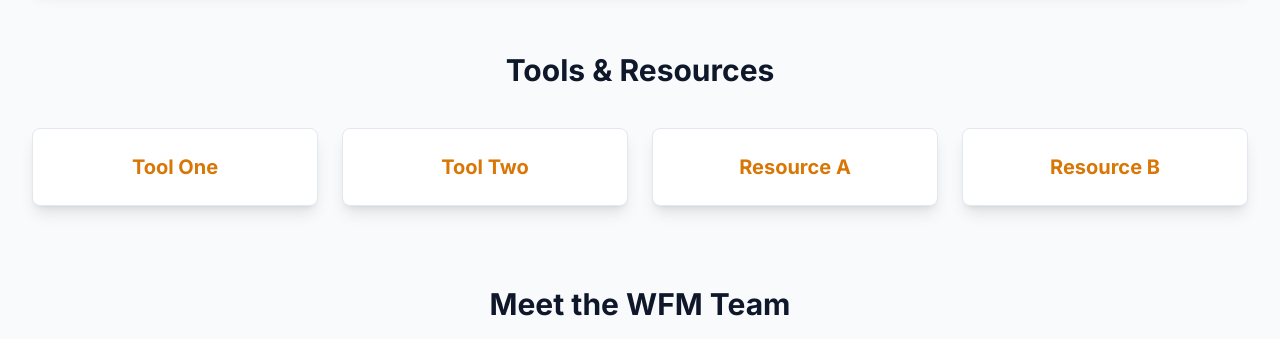
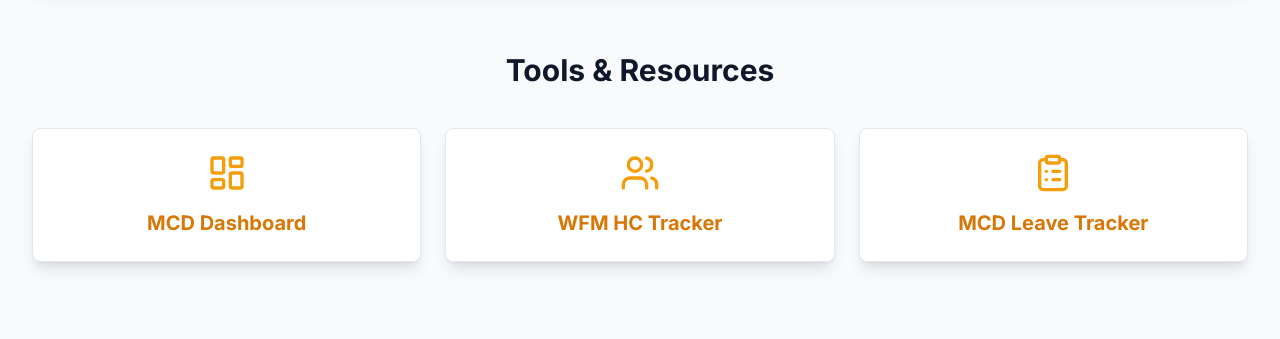
Before and after one commit to peejaygee21/wfm-processes, a plain HTML site: page mcdonalds-hub.html in a window 1280 px wide. Shown: the part 4040-4379 px from the top of the page. Drawn offline with nearby package versions, Linux system fonts and the light colour scheme.

Commit message:
Update mcdonalds-hub.html

```diff
--- a/mcdonalds-hub.html
+++ b/mcdonalds-hub.html
@@ -187,11 +187,22 @@
         <!-- Tools & Resources -->
         <section id="tools" class="mb-20">
              <h2 class="text-3xl font-bold text-center text-slate-900 mb-10">Tools & Resources</h2>
-             <div class="grid grid-cols-1 sm:grid-cols-2 lg:grid-cols-4 gap-6 text-center">
-                 <div class="bg-white p-6 rounded-lg shadow-lg border border-slate-200"><h3 class="text-xl font-bold text-amber-600">Tool One</h3></div>
-                 <div class="bg-white p-6 rounded-lg shadow-lg border border-slate-200"><h3 class="text-xl font-bold text-amber-600">Tool Two</h3></div>
-                 <div class="bg-white p-6 rounded-lg shadow-lg border border-slate-200"><h3 class="text-xl font-bold text-amber-600">Resource A</h3></div>
-                 <div class="bg-white p-6 rounded-lg shadow-lg border border-slate-200"><h3 class="text-xl font-bold text-amber-600">Resource B</h3></div>
+             <div class="grid grid-cols-1 sm:grid-cols-2 lg:grid-cols-3 gap-6 text-center">
+                 <!-- MCD Dashboard -->
+                 <a href="https://lookerstudio.google.com/u/0/reporting/620dc5bd-6bf7-4cca-8568-327bb0c797af/page/p_w6250fc6pc" target="_blank" rel="noopener noreferrer" class="group bg-white p-6 rounded-lg shadow-lg border border-slate-200 hover:border-amber-400 hover:shadow-xl transition-all duration-300 transform hover:-translate-y-1 flex flex-col items-center justify-center">
+                     <i data-lucide="layout-dashboard" class="w-10 h-10 text-amber-500 mb-4 transition-transform duration-300 group-hover:scale-110"></i>
+                     <h3 class="text-xl font-bold text-amber-600">MCD Dashboard</h3>
+                 </a>
+                 <!-- WFM HC Tracker -->
+                 <a href="https://docs.google.com/spreadsheets/d/1yHZz2jIQ3yaLF2TxjXuRSPTFfxjIsj0w3NdoJAMFDJc/edit?gid=225015401#gid=225015401" target="_blank" rel="noopener noreferrer" class="group bg-white p-6 rounded-lg shadow-lg border border-slate-200 hover:border-amber-400 hover:shadow-xl transition-all duration-300 transform hover:-translate-y-1 flex flex-col items-center justify-center">
+                     <i data-lucide="users" class="w-10 h-10 text-amber-500 mb-4 transition-transform duration-300 group-hover:scale-110"></i>
+                     <h3 class="text-xl font-bold text-amber-600">WFM HC Tracker</h3>
+                 </a>
+                 <!-- MCD Leave Tracker -->
+                 <a href="https://docs.google.com/spreadsheets/d/1J2kz0YzD9HlteScwChQADSMeZZ_pERmOXrORxeD78fE/edit?gid=450027496#gid=450027496" target="_blank" rel="noopener noreferrer" class="group bg-white p-6 rounded-lg shadow-lg border border-slate-200 hover:border-amber-400 hover:shadow-xl transition-all duration-300 transform hover:-translate-y-1 flex flex-col items-center justify-center sm:col-start-auto lg:col-start-auto sm:col-span-2 lg:col-span-1">
+                     <i data-lucide="clipboard-list" class="w-10 h-10 text-amber-500 mb-4 transition-transform duration-300 group-hover:scale-110"></i>
+                     <h3 class="text-xl font-bold text-amber-600">MCD Leave Tracker</h3>
+                 </a>
              </div>
         </section>
 
```
